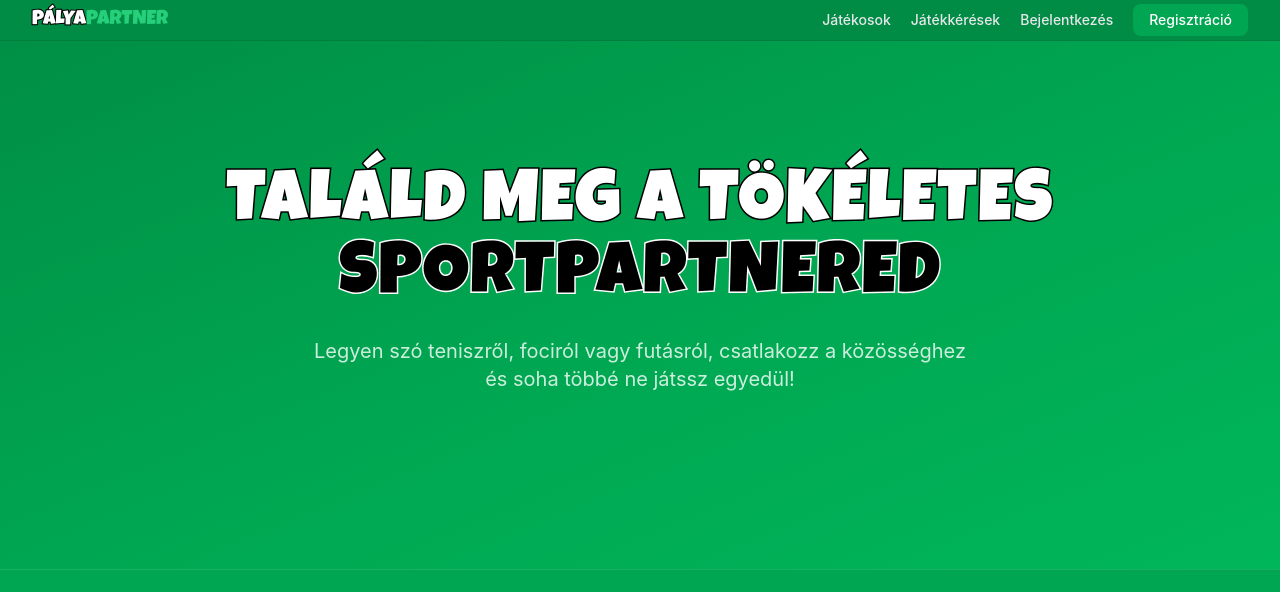
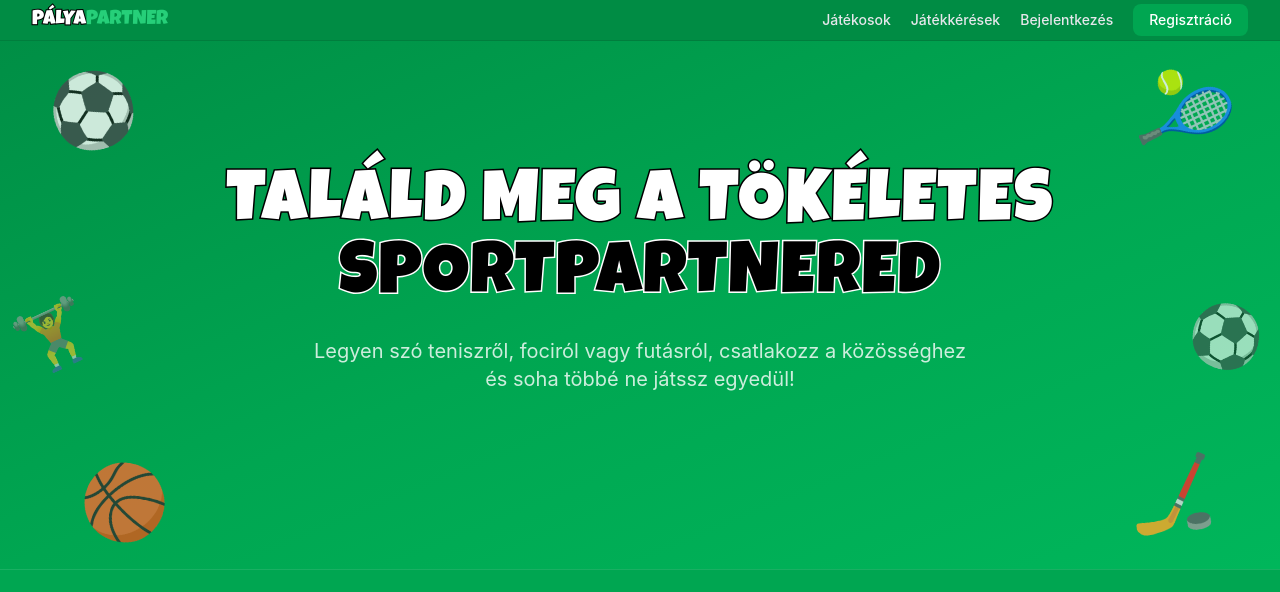
Before and after one commit to mangalaci/palyapartner, a Next.js app: page / in a window 1280 px wide. Shown: the top 592 px of the page. Built offline with nearby package versions, Linux system fonts and the light colour scheme; no server answers; the database is empty.

Commit message:
Sport ikonok a hero szekcióba (labdák, ütők)

```diff
--- a/src/app/page.tsx
+++ b/src/app/page.tsx
@@ -7,6 +7,15 @@ export default function Home() {
       {/* Hero Section */}
       <section className="relative overflow-hidden">
         <div className="absolute inset-0 bg-gradient-to-br from-field-dark via-field to-field-light opacity-90" />
+
+        {/* Dekorációs sport elemek */}
+        <div className="absolute top-4 left-4 md:top-8 md:left-12 text-5xl md:text-7xl opacity-80 rotate-[-15deg] select-none">&#9917;</div>
+        <div className="absolute top-6 right-4 md:top-10 md:right-12 text-5xl md:text-7xl opacity-80 rotate-[20deg] select-none">&#127934;</div>
+        <div className="absolute bottom-4 left-8 md:bottom-8 md:left-20 text-5xl md:text-7xl opacity-80 rotate-[10deg] select-none">&#127936;</div>
+        <div className="absolute bottom-6 right-6 md:bottom-10 md:right-16 text-5xl md:text-7xl opacity-80 rotate-[-10deg] select-none">&#127954;</div>
+        <div className="hidden md:block absolute top-1/2 left-4 text-6xl opacity-60 rotate-[-25deg] select-none">&#127947;</div>
+        <div className="hidden md:block absolute top-1/2 right-4 text-6xl opacity-60 rotate-[15deg] select-none">&#9917;</div>
+
         <div className="relative max-w-7xl mx-auto px-4 sm:px-6 lg:px-8 py-20 md:py-32 text-center">
           <h1 className="text-4xl md:text-7xl text-white mb-6 text-sport-white">
             Találd meg a tökéletes{' '}
```
